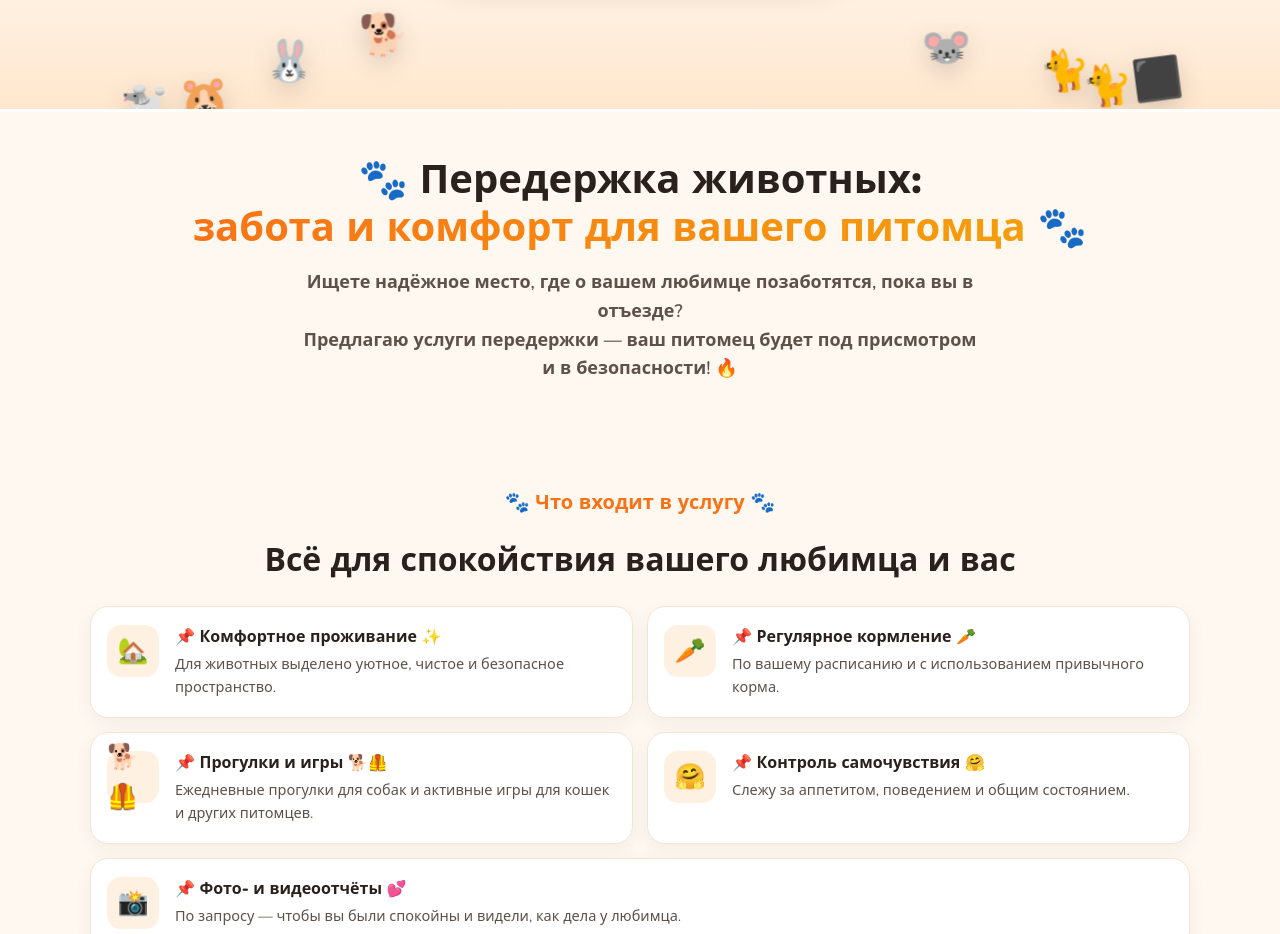
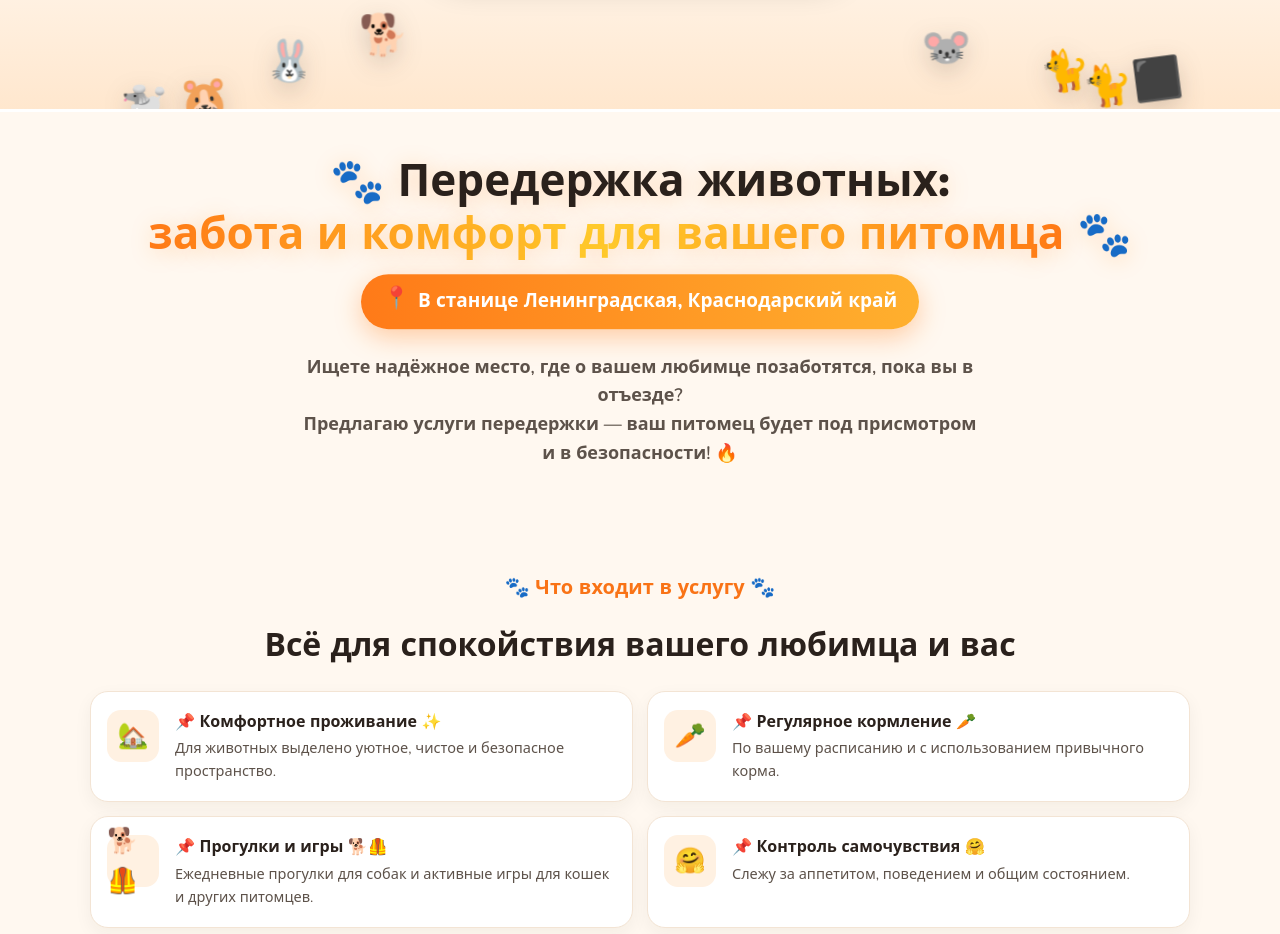
Before and after one commit to kirillobrazcov1992-ctrl/pet-hotel, a website: page index.html in a window 1280 px wide. Shown: the part 968-1902 px from the top of the page. Drawn offline with nearby package versions, Linux system fonts and the light colour scheme.

Commit message:
Добавлены: заголовок и местоположение (ст. Ленинградская) в шапку и футер

```diff
--- a/index.html
+++ b/index.html
@@ -74,9 +74,13 @@
   .rev.in{opacity:1;transform:none}
 
   .intro{text-align:center;padding-top:44px}
-  h1{font-size:clamp(24px,5vw,40px);font-weight:900;line-height:1.2}
-  h1 .grad{background:linear-gradient(90deg,var(--orange),var(--amber));-webkit-background-clip:text;background-clip:text;-webkit-text-fill-color:transparent}
-  .lead{color:var(--soft);max-width:680px;margin:16px auto 0;font-size:clamp(15px,3.2vw,18px);font-weight:600}
+  h1{font-size:clamp(26px,5.2vw,44px);font-weight:900;line-height:1.2;text-shadow:0 3px 22px rgba(255,130,20,.25)}
+  h1 .grad{background:linear-gradient(90deg,#ff7a18,#ffd12e,#ff7a18);-webkit-background-clip:text;background-clip:text;-webkit-text-fill-color:transparent;font-weight:900}
+  .loc{display:inline-flex;align-items:center;gap:8px;margin:18px auto 0;padding:10px 22px;border-radius:999px;font-weight:800;font-size:clamp(15px,3.4vw,19px);color:#fff;background:linear-gradient(90deg,#ff7a18,#ffb02e);box-shadow:0 8px 26px rgba(255,122,24,.35);animation:locFloat 3.2s ease-in-out infinite}
+  .loc-pin{font-size:1.15em;animation:locBounce 1.4s ease-in-out infinite}
+  @keyframes locFloat{0%,100%{transform:translateY(0)}50%{transform:translateY(-6px)}}
+  @keyframes locBounce{0%,100%{transform:translateY(0)}50%{transform:translateY(-3px)}}
+  .lead{color:var(--soft);max-width:680px;margin:18px auto 0;font-size:clamp(15px,3.2vw,18px);font-weight:600}
 
   h2{font-size:clamp(22px,4vw,32px);font-weight:900;text-align:center;line-height:1.15}
   .serv-tag{display:flex;align-items:center;justify-content:center;gap:10px;font-weight:900;font-size:clamp(16px,3.5vw,20px);color:var(--orange);margin-bottom:24px}
@@ -180,6 +184,7 @@
   <section class="intro">
     <div class="wrap rev">
       <h1>🐾 Передержка животных:<br><span class="grad">забота и комфорт для вашего питомца</span> 🐾</h1>
+      <div class="loc"><span class="loc-pin">📍</span> В станице Ленинградская, Краснодарский край</div>
       <p class="lead">Ищете надёжное место, где о вашем любимце позаботятся, пока вы в отъезде?<br>Предлагаю услуги передержки — ваш питомец будет под присмотром и в безопасности! 🔥</p>
     </div>
   </section>
@@ -256,6 +261,7 @@
     <div class="paw">🐾</div>
     <p>Передержка животных — забота и комфорт для вашего питомца</p>
     <p><a href="tel:+79892879168">+7 989 287-91-68</a> · Кристина</p>
+    <p>📍 Станица Ленинградская, Краснодарский край</p>
     <p style="font-size:12px;opacity:.6">© 2026</p>
   </footer>
 
```
Also changed, not shown: comments.html (+2 -0 lines), zayavka.html (+2 -0 lines).
